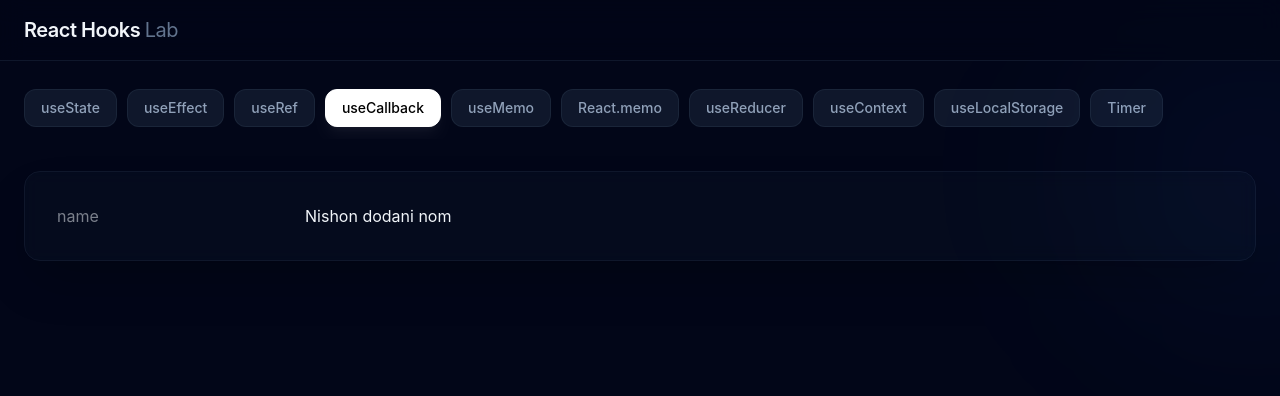
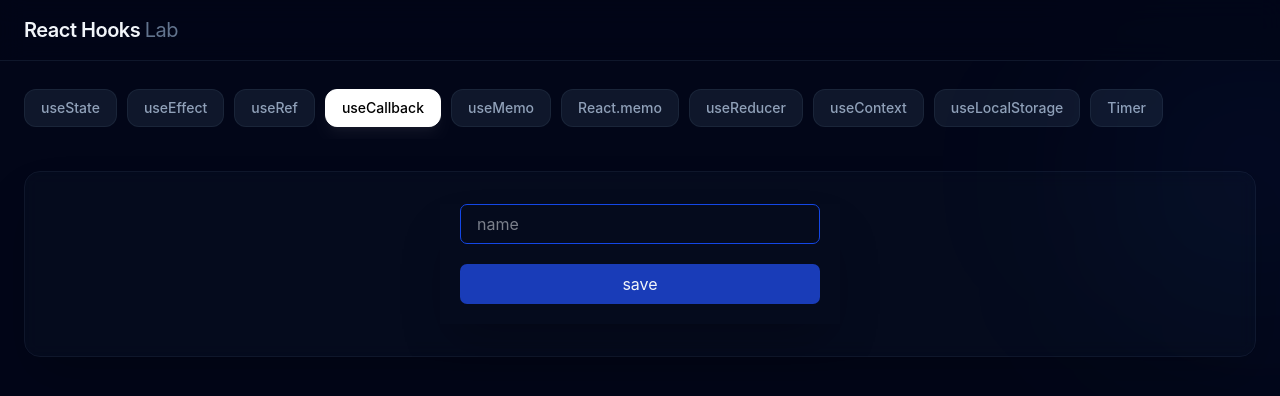
Before and after one commit to Roma-723/task7, a React (Vite) app: page /use-callback in a window 1280 px wide. Shown: the top 396 px of the page. Built offline with nearby package versions, Linux system fonts and the light colour scheme.

Commit message:
firsName

```diff
--- a/src/components/UseCallbackExample.tsx
+++ b/src/components/UseCallbackExample.tsx
@@ -8,14 +8,16 @@ function App() {
   }, [name]);
   console.log("name");
   return (
-    <div>
-      <input placeholder="name"
-        value={name}
-        onChange={(e) => setName(e.target.value)}
-      />
-      <button onClick={showName}>
-        Nishon dodani nom
-      </button>
+    <div className="flex justify-center">
+      <div className="w-100 shadow-2xl h-30">
+        <input className="w-[90%] ml-5 h-10 border pl-2 border-blue-700 rounded-[7px] outline-none placeholder:pl-2" placeholder="name"
+          value={name}
+          onChange={(e) => setName(e.target.value)}
+        />
+        <button className="bg-blue-800 w-[90%] ml-5 mt-5 h-10 rounded-[7px]" onClick={showName}>
+          save
+        </button>
+      </div>
     </div>
   );
 }
```
